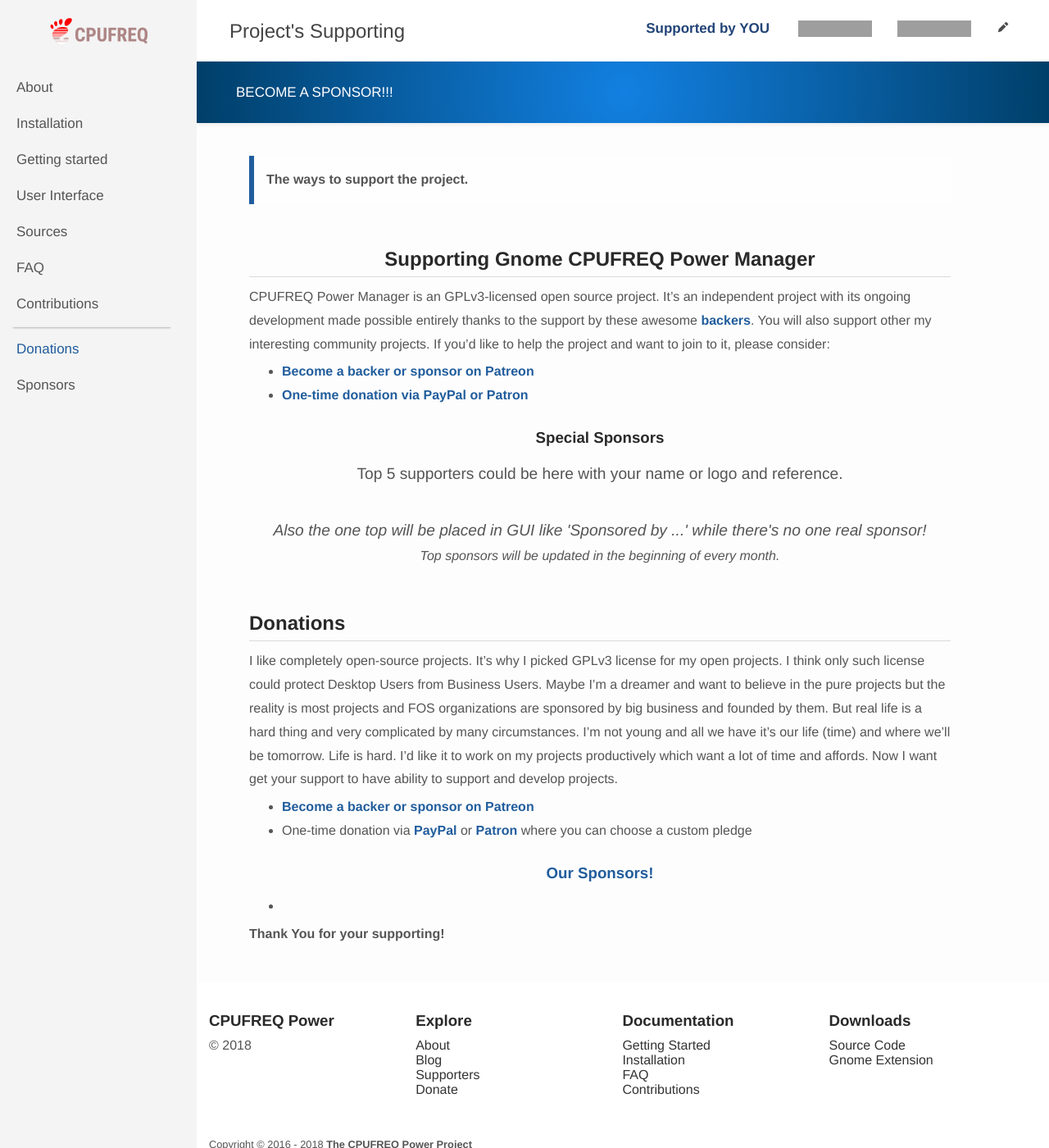
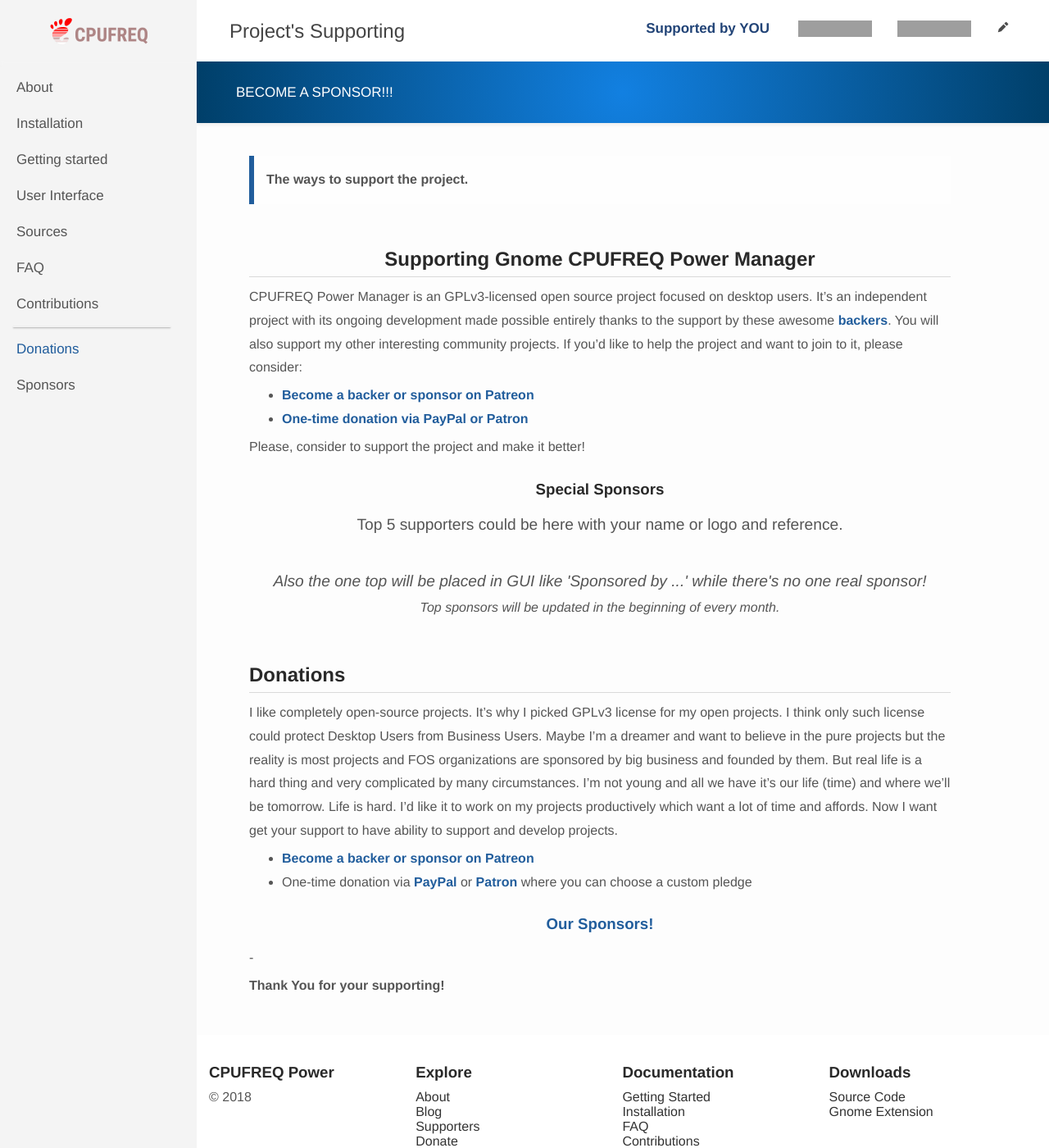
Before and after one commit to konkor/cpufreq, a Jekyll site: the page built from docs/donations.md, in a window 1280 px wide and 1400 px high. Shown: the whole window at 82% size. Built offline with Jekyll 4.4.1, drawn with Linux system fonts in a browser that asks for light colours; grey boxes are pictures that could not be loaded.

```diff
--- a/docs/donations.md
+++ b/docs/donations.md
@@ -5,9 +5,11 @@ description: The ways to support the project.
 ---
 <h2 align="center">Supporting Gnome CPUFREQ Power Manager</h2>
 
-CPUFREQ Power Manager is an GPLv3-licensed open source project. It's an independent project with its ongoing development made possible entirely thanks to the support by these awesome [backers](https://github.com/konkor/cpufreq/blob/master/BACKERS.md). You will also support other my interesting community projects. If you'd like to help the project and want to join to it, please consider:
+CPUFREQ Power Manager is an GPLv3-licensed open source project focused on desktop users. It's an independent project with its ongoing development made possible entirely thanks to the support by these awesome [backers](https://github.com/konkor/cpufreq/blob/master/BACKERS.md). You will also support my other interesting community projects. If you'd like to help the project and want to join to it, please consider:
 * [Become a backer or sponsor on Patreon](https://www.patreon.com/konkor)
 * [One-time donation via PayPal or Patron](#donations)
+
+Please, consider to support the project and make it better!
 
 <h3 align="center">Special Sponsors</h3>
 <!--special start-->
```
Also changed, not shown: README.md.
